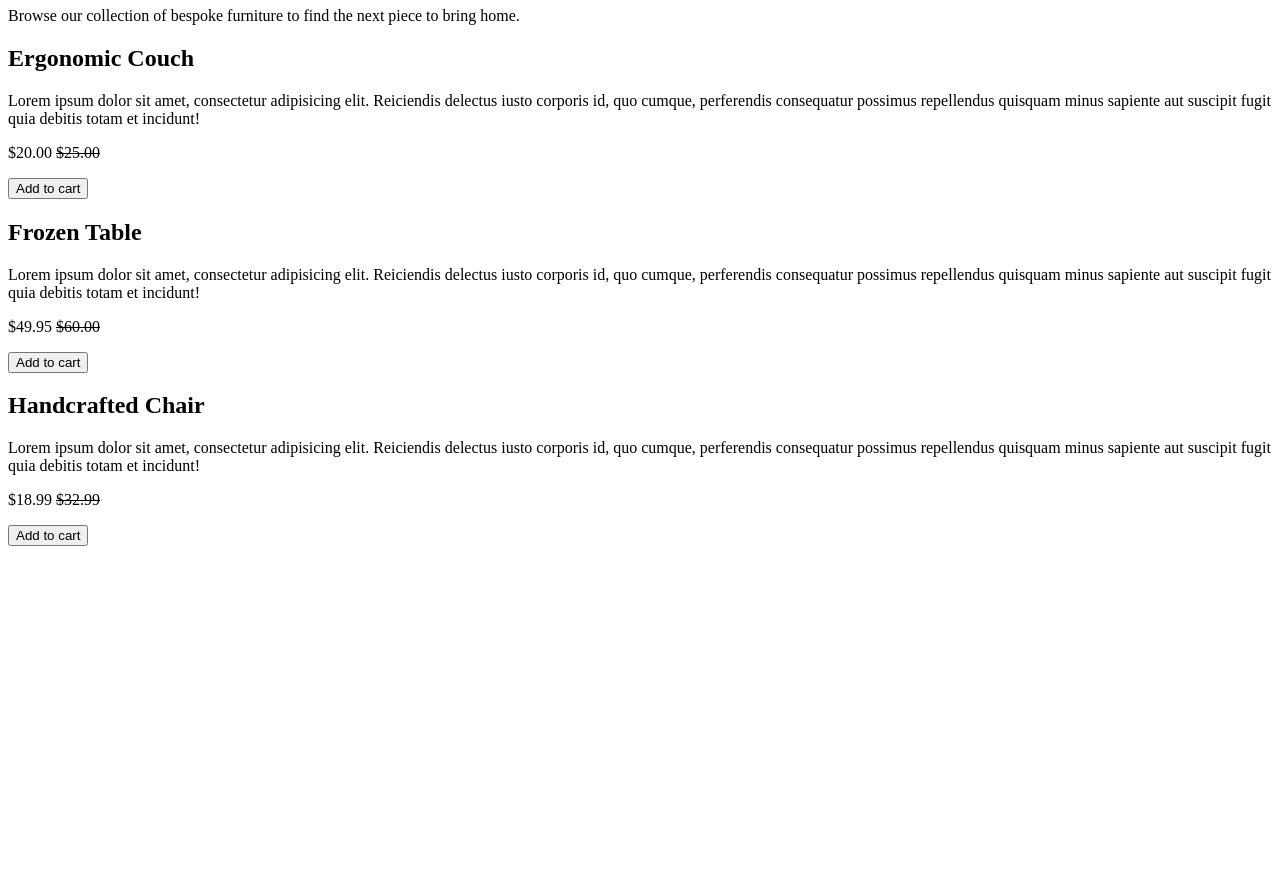
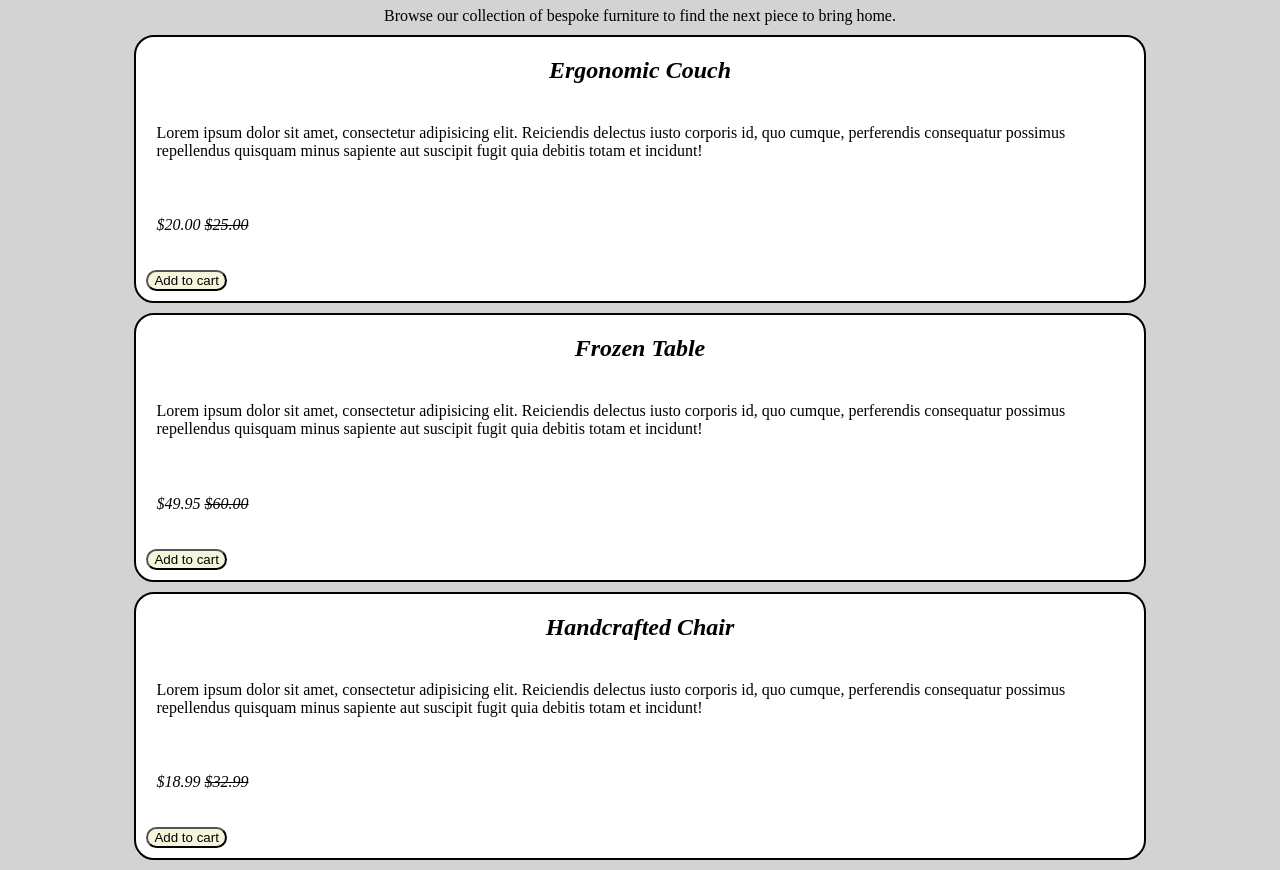
Before and after one commit to ZacharyDevine/Workshop-FurnitureEmporium, a plain HTML site: page index.html in a window 1280 px wide. Shown: the part 73-943 px from the top of the page. Before the commit the page ends 800 px from the top, so only its background shows below. Drawn offline with Linux system fonts and the light colour scheme.

Commit message:
add css styleing to the page, changing margins, alignment, and colors

```diff
--- a/index.css
+++ b/index.css
@@ -0,0 +1,49 @@
+body{
+  background-color: lightgray;
+}
+
+article{
+  background-color: white;
+  border: 2px solid black;
+  border-radius: 20px;
+  margin: 10px;
+  margin-left: 10%;
+  margin-right: 10%;
+}
+
+h1{
+  text-align: center;
+}
+
+button{
+  text-align: center;
+  border-radius: 20px;
+  margin-left: 1%;
+  margin-bottom: 1%;
+  background-color: beige;
+}
+
+h2{
+  text-align: center;
+  font-style: oblique;
+}
+
+p{
+  text-align: left;
+}
+
+#intro{
+  margin: 10px;
+  margin-left: 10%;
+  margin-right: 10%;
+  text-align: center;
+}
+
+.prices{
+  font-style: italic;
+  padding: 2%;
+}
+
+.info{
+  padding: 2%;
+}
--- a/index.html
+++ b/index.html
@@ -1,48 +1,49 @@
 <!DOCTYPE html>
 <html lang="en">
   <head>
+    <link rel="stylesheet" href="./index.css"/>
     <title>Furniture Emporium</title>
   </head>
   <body>
     <main>
       <header>
         <h1>Furniture Emporium</h1>
-        <p>
+        <p id="intro">
           Browse our collection of bespoke furniture to find the next piece to
           bring home.
         </p>
       </header>
       <article>
         <h2>Ergonomic Couch</h2>
-        <p>
+        <p class="info">
           Lorem ipsum dolor sit amet, consectetur adipisicing elit. Reiciendis
           delectus iusto corporis id, quo cumque, perferendis consequatur
           possimus repellendus quisquam minus sapiente aut suscipit fugit quia
           debitis totam et incidunt!
         </p>
-        <p>$20.00 <s>$25.00</s></p>
+        <p class="prices">$20.00 <s>$25.00</s></p>
         <button>Add to cart</button>
       </article>
       <article>
         <h2>Frozen Table</h2>
-        <p>
+        <p class="info">
           Lorem ipsum dolor sit amet, consectetur adipisicing elit. Reiciendis
           delectus iusto corporis id, quo cumque, perferendis consequatur
           possimus repellendus quisquam minus sapiente aut suscipit fugit quia
           debitis totam et incidunt!
         </p>
-        <p>$49.95 <s>$60.00</s></p>
+        <p class="prices">$49.95 <s>$60.00</s></p>
         <button>Add to cart</button>
       </article>
       <article>
         <h2>Handcrafted Chair</h2>
-        <p>
+        <p class="info">
           Lorem ipsum dolor sit amet, consectetur adipisicing elit. Reiciendis
           delectus iusto corporis id, quo cumque, perferendis consequatur
           possimus repellendus quisquam minus sapiente aut suscipit fugit quia
           debitis totam et incidunt!
         </p>
-        <p>$18.99 <s>$32.99</s></p>
+        <p class="prices">$18.99 <s>$32.99</s></p>
         <button>Add to cart</button>
       </article>
     </main>
```
